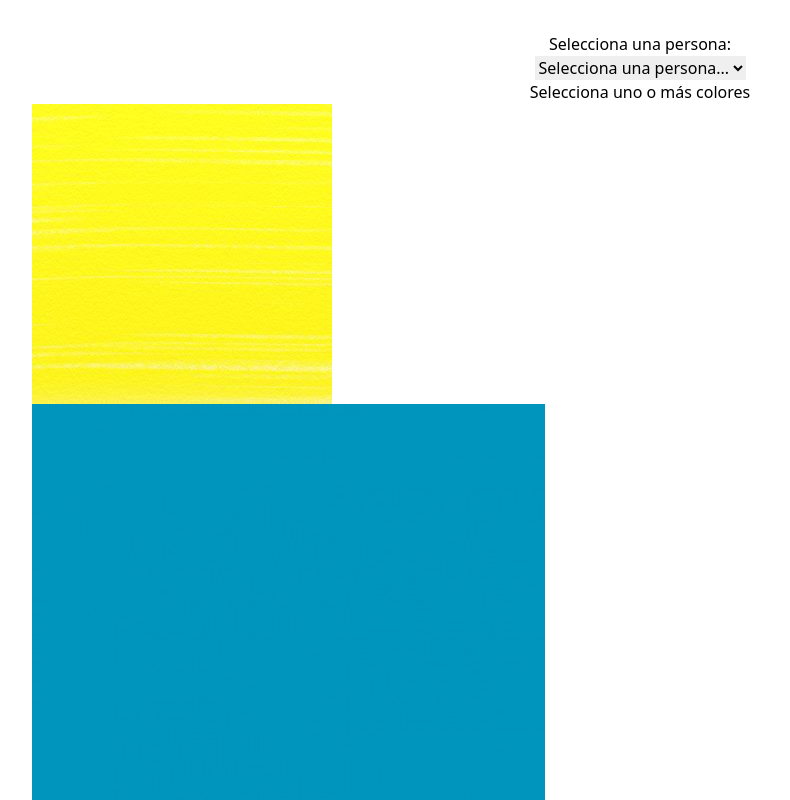
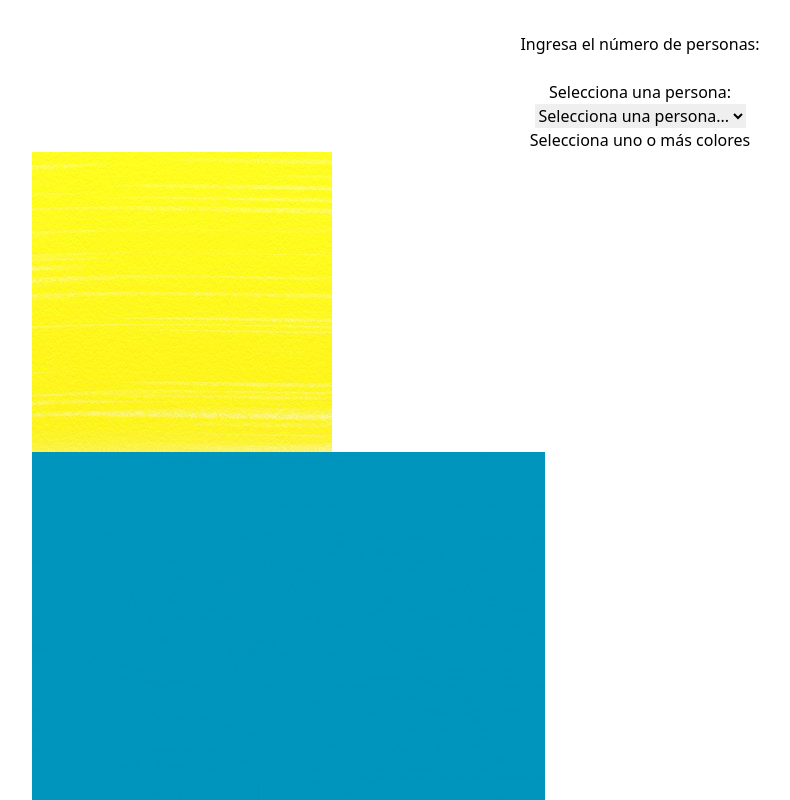
Before and after one commit to KarenCortesH/colors-happyArt, a React (Vite) app: page / in a window 1280 px wide. Shown: the top 800 px of the page, without its empty margins (0-790 px from the left). Built offline with nearby package versions, Linux system fonts and the light colour scheme.

Commit message:
feat: update module Color (with input)

```diff
--- a/src/components/Color.jsx
+++ b/src/components/Color.jsx
@@ -1,4 +1,5 @@
 import React, { useState, useEffect } from 'react';
+import Person from './Person';
 
 const Colores = ({ numberOfPeople }) => {
     const [selectedColors, setSelectedColors] = useState({});
@@ -33,6 +34,7 @@ const Colores = ({ numberOfPeople }) => {
 
     return (
         <div>
+            <Person setNumberOfPeople={numberOfPeople} />
             <div className="text-center font-bold text-xl mb-4">Selecciona una persona:</div>
             <select
                 value={selectedPerson}
```
